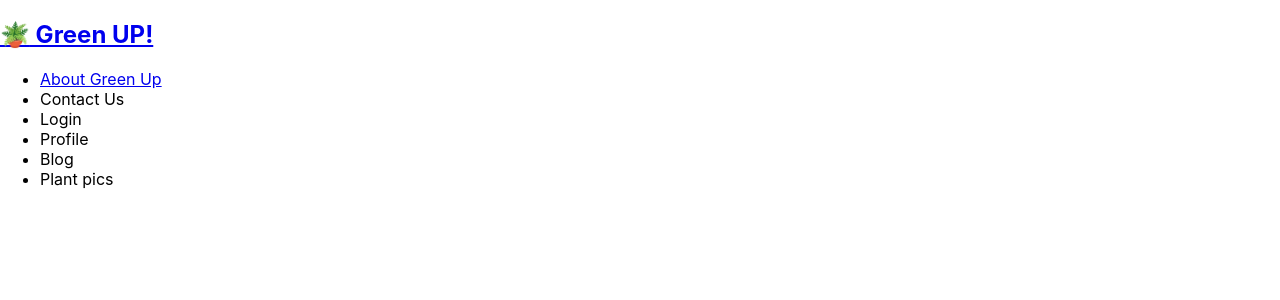
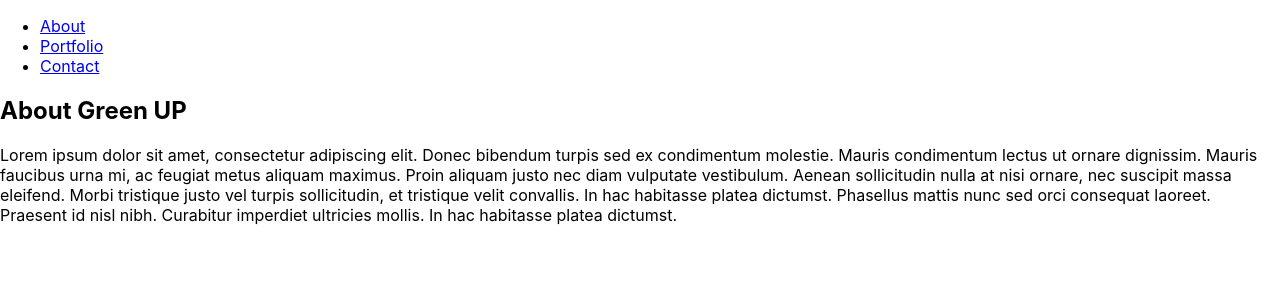
Before and after one commit to jamiethomason/Green-_-p, a React (Create React App) app in the folder client/: page / in a window 1280 px wide. Shown: the top 300 px of the page. Built offline with nearby package versions, Linux system fonts and the light colour scheme.

Commit message:
Small homepage changes

```diff
--- a/client/src/App.js
+++ b/client/src/App.js
@@ -1,6 +1,8 @@
 
 import './App.css';
-//import Login from './pages/Login';
+
+import Home from './pages/Home';
+//import Login from './pages/Login'
 import Nav from './pages/Nav';
 
 function App() {
@@ -9,6 +11,10 @@ function App() {
       <Nav></Nav>
 
 
+      <Home></Home>
+
+
+
     </div>
   );
 }
--- a/client/src/pages/Home.js
+++ b/client/src/pages/Home.js
@@ -0,0 +1,23 @@
+import React from 'react';
+
+function About() {
+  return (
+    <section className="my-5">
+      <h1 id="about">About Green UP</h1>
+
+      <div className="my-2">
+        <p>
+          Lorem ipsum dolor sit amet, consectetur adipiscing elit. Donec bibendum turpis sed ex
+          condimentum molestie. Mauris condimentum lectus ut ornare dignissim. Mauris faucibus urna
+          mi, ac feugiat metus aliquam maximus. Proin aliquam justo nec diam vulputate vestibulum.
+          Aenean sollicitudin nulla at nisi ornare, nec suscipit massa eleifend. Morbi tristique
+          justo vel turpis sollicitudin, et tristique velit convallis. In hac habitasse platea
+          dictumst. Phasellus mattis nunc sed orci consequat laoreet. Praesent id nisl nibh.
+          Curabitur imperdiet ultricies mollis. In hac habitasse platea dictumst.
+        </p>
+      </div>
+    </section>
+  );
+}
+
+export default About;
--- /dev/null
+++ b/client/src/pages/Login.js
@@ -0,0 +1,80 @@
+import React, { useState } from 'react';
+import { useMutation } from '@apollo/client';
+import { LOGIN_USER } from '../utils/mutations';
+
+import Auth from '../utils/auth';
+
+const Login = (props) => {
+  const [formState, setFormState] = useState({ email: '', password: '' });
+  const [login, { error }] = useMutation(LOGIN_USER);
+
+  // update state based on form input changes
+  const handleChange = (event) => {
+    const { name, value } = event.target;
+
+    setFormState({
+      ...formState,
+      [name]: value,
+    });
+  };
+
+  // submit form
+  const handleFormSubmit = async (event) => {
+    event.preventDefault();
+
+    try {
+      const { data } = await login({
+        variables: { ...formState },
+      });
+
+      Auth.login(data.login.token);
+    } catch (e) {
+      console.error(e);
+    }
+
+    // clear form values
+    setFormState({
+      email: '',
+      password: '',
+    });
+  };
+
+  return (
+    <main className="flex-row justify-center mb-4">
+      <div className="col-12 col-md-6">
+        <div className="card">
+          <h4 className="card-header">Login</h4>
+          <div className="card-body">
+            <form onSubmit={handleFormSubmit}>
+              <input
+                className="form-input"
+                placeholder="Your email"
+                name="email"
+                type="email"
+                id="email"
+                value={formState.email}
+                onChange={handleChange}
+              />
+              <input
+                className="form-input"
+                placeholder="******"
+                name="password"
+                type="password"
+                id="password"
+                value={formState.password}
+                onChange={handleChange}
+              />
+              <button className="btn d-block w-100" type="submit">
+                Submit
+              </button>
+            </form>
+
+            {error && <div>Login failed</div>}
+          </div>
+        </div>
+      </div>
+    </main>
+  );
+};
+
+export default Login;
--- a/client/src/pages/Nav.js
+++ b/client/src/pages/Nav.js
@@ -1,53 +1,42 @@
 import React from 'react';
 
-function Nav() {
-    const categories = [
-        {
-          name: "Login",
-          description:
-            "WHere users log in and create a profile",
-        },
-        { name: "Profile", description: "The users profile" },
-        { name: "Blog", description: "Blog away to your hearts content" },
-        {
-          name: "Plant pics",
-          description: "Show us your plants",
-        },
-      ];
-      function categorySelected() {
-        console.log("hello")
-      }
+// Here we are using object destructuring assignment to pluck off our variables from the props object
+// We assign them to their own variable names
+function NavTabs({ currentPage, handlePageChange }) {
   return (
-    <header>
-         <h2>
-    <a href="/">
-      <span role="img" aria-label="plant"> 🪴</span> Green UP!
-    </a>
-  </h2>
-  <nav>
-    <ul className="flex-row">
-      <li className="mx-2">
-        <a href="#about">
-          About Green Up
+    <ul className="nav nav-tabs">
+      <li className="nav-item">
+        <a
+          href="#about"
+          onClick={() => handlePageChange('About')}
+          // Check to see if the currentPage is `About`, and if so we use the active link class from bootstrap. Otherwise, we set it to a normal nav-link
+          className={currentPage === 'About' ? 'nav-link active' : 'nav-link'}
+        >
+          About
         </a>
       </li>
-      <li>
-        <span>Contact Us</span>
+      <li className="nav-item">
+        <a
+          href="#portfolio"
+          onClick={() => handlePageChange('Portfolio')}
+          // Check to see if the currentPage is `Blog`, and if so we use the active link class from bootstrap. Otherwise, we set it to a normal nav-link
+          className={currentPage === 'Portfolio' ? 'nav-link active' : 'nav-link'}
+        >
+          Portfolio
+        </a>
       </li>
-      {categories.map((category) => (
-        <li
-          className="mx-1"
-          key={category.name}
+      <li className="nav-item">
+        <a
+          href="#contact"
+          onClick={() => handlePageChange('Contact')}
+          // Check to see if the currentPage is `Contact`, and if so we use the active link class from bootstrap. Otherwise, we set it to a normal nav-link
+          className={currentPage === 'Contact' ? 'nav-link active' : 'nav-link'}
         >
-           <span onClick={() => categorySelected(category.name)} >
-            {category.name}
-          </span>
-        </li>
-      ))}
+          Contact
+        </a>
+      </li>
     </ul>
-  </nav>
-    </header>
   );
 }
 
-export default Nav;
+export default NavTabs;
```
Also changed, not shown: client/src/App.css (line endings or trailing spaces), client/src/index.css (line endings or trailing spaces).
